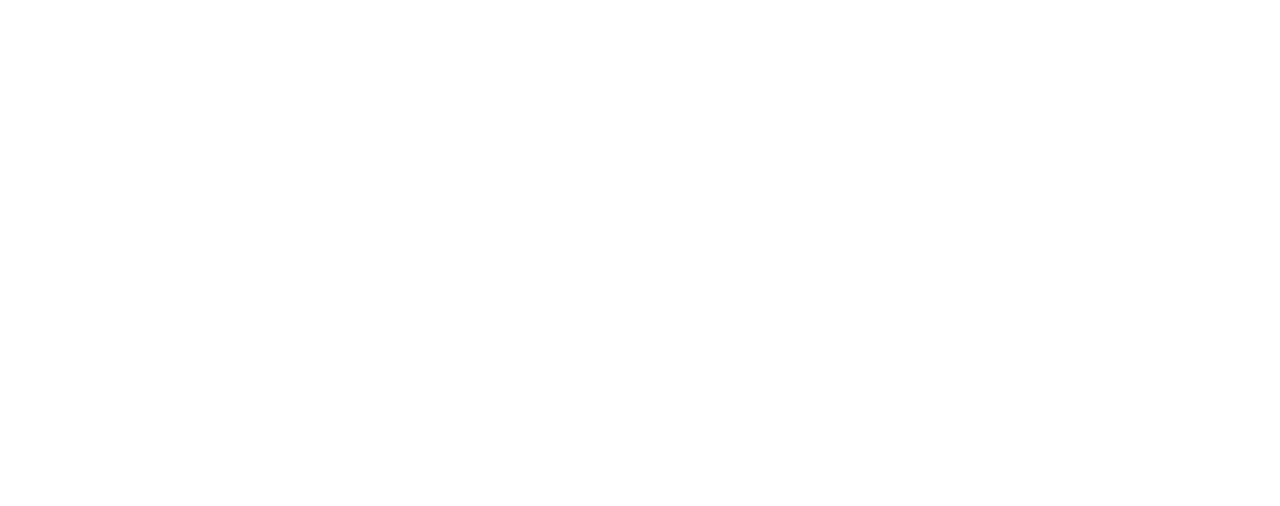
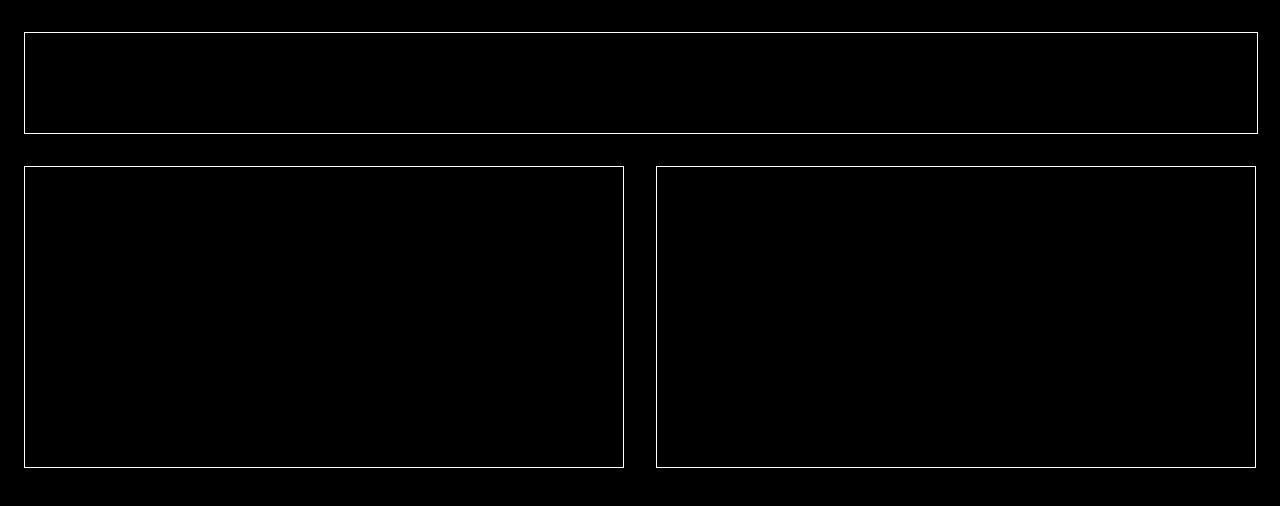
Before and after one commit to PiotrKochanka/js_hangman_game, a plain HTML site: page index.html in a window 1280 px wide. Drawn offline with Linux system fonts and the light colour scheme.

Commit message:
Create Html and css skeleton

```diff
--- a/index.html
+++ b/index.html
@@ -4,9 +4,22 @@
         <meta charset="UTF-8">
         <link rel="stylesheet" href="style.css">
         <script src="jquery.js"></script>
+        <title>Hangman game!</title>
     </head>
     <body>
+        <div class="container">
+            <div class="text">
 
+            </div>
+            <div class="line">
+                <div class="hangman">
+                    <!--Hangman images-->
+                </div>
+                <div class="alphabet">
+                    <!--Alphabet content-->
+                </div>
+            </div>
+        </div>
         <script src="script.js"></script>
     </body>
 </html>
--- a/style.css
+++ b/style.css
@@ -0,0 +1,39 @@
+body
+{
+    padding: 0;
+    margin: 0;
+    background-color: black;
+}
+.container
+{
+    max-width: 1232px;
+    flex-basis: 1232px;
+    margin: 0 auto;
+}
+.text
+{
+    border: 1px solid white;
+    height: 100px;
+    width: 100%;
+    margin-bottom: 32px;
+    margin-top: 32px;
+}
+
+/*Line*/
+.line
+{
+    display: flex;
+    gap: 0 32px;
+}
+.hangman
+{
+    border: 1px solid white;
+    height: 300px;
+    flex: 1;
+}
+.alphabet
+{
+    border: 1px solid white;
+    height: 300px;
+    flex: 1;
+}
```
